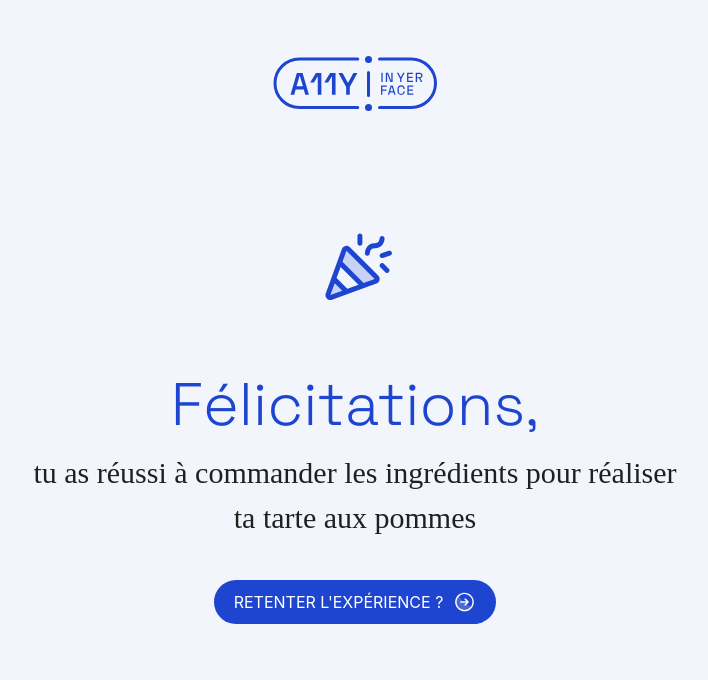
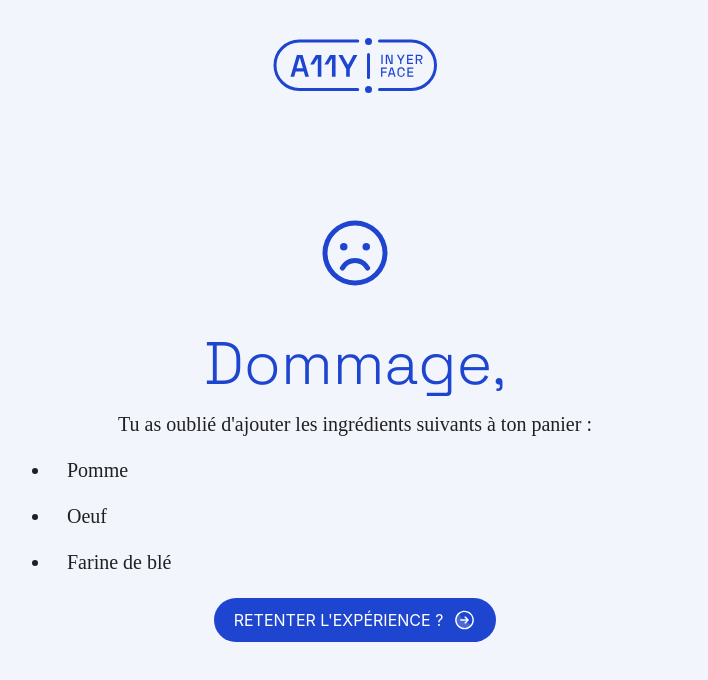
Before and after one commit to theodo/a11yinyerface, a Next.js app: page /final in a window 1280 px wide. Shown: the top 680 px of the page, without its empty margins (285-993 px from the left). Built offline with nearby package versions, Linux system fonts and the light colour scheme.

Commit message:
add failure case final page

```diff
--- /dev/null
+++ b/src/components/ui/FinalPage/FailureComponent.tsx
@@ -0,0 +1,45 @@
+import { List, ListItem, Typography } from "@mui/material";
+import { Container } from "@mui/system";
+import Image from "next/image";
+
+interface IFailureComponent {
+  missingCartTitles: string[];
+}
+
+const FailureComponent: React.FC<IFailureComponent> = ({
+  missingCartTitles,
+}) => {
+  return (
+    <Container>
+      <Image src={require("/public/icons/smiley-sad.svg")} alt="" />
+      <Typography
+        fontSize={60}
+        sx={{
+          color: "primary.main",
+          marginTop: "20px",
+        }}
+      >
+        Dommage,
+      </Typography>
+      <Typography
+        style={{
+          fontFamily: "fontFamily",
+          fontSize: "20px",
+          color: "primary.main",
+          marginBottom: "5px",
+        }}
+      >
+        Tu as oublié d&apos;ajouter les ingrédients suivants à ton panier :
+        <List sx={{ listStyleType: "disc" }}>
+          {missingCartTitles.map((title) => (
+            <ListItem sx={{ display: "list-item" }} key={title}>
+              {title}
+            </ListItem>
+          ))}
+        </List>
+      </Typography>
+    </Container>
+  );
+};
+
+export default FailureComponent;
--- /dev/null
+++ b/src/components/ui/FinalPage/SucessComponent.tsx
@@ -0,0 +1,30 @@
+import { Typography } from "@mui/material";
+import { Container } from "@mui/system";
+import Image from "next/image";
+
+const SuccessComponent = (
+  <Container>
+    <Image src={require("public/icons/congrats.svg")} alt="" />
+    <Typography
+      fontSize={60}
+      sx={{
+        color: "primary.main",
+        marginTop: "50px",
+      }}
+    >
+      Félicitations,
+    </Typography>
+    <Typography
+      style={{
+        fontFamily: "fontFamily",
+        fontSize: "30px",
+        color: "primary.main",
+        marginBottom: "5vh",
+      }}
+    >
+      tu as réussi à commander les ingrédients pour réaliser ta tarte aux pommes
+    </Typography>
+  </Container>
+);
+
+export default SuccessComponent;
--- a/src/pages/final.tsx
+++ b/src/pages/final.tsx
@@ -1,12 +1,28 @@
-import { Typography } from "@mui/material";
 import { Container } from "@mui/system";
+import { useAtom } from "jotai";
 import type { NextPage } from "next";
-import Image from "next/image";
 
 import AppLink from "src/components/ui/Buttons/AppLink";
+import FailureComponent from "src/components/ui/FinalPage/FailureComponent";
+import SuccessComponent from "src/components/ui/FinalPage/SucessComponent";
 import PageTextTemplate from "src/components/ui/PageTextTemplate/PageTextTemplate";
+import { cartAtom } from "src/store/cart";
 
 const FinalPage: NextPage = () => {
+  const [cart] = useAtom(cartAtom);
+  const expectedCartTitles = ["Pomme", "Oeuf", "Farine de blé"];
+  const missingCartTitles = [];
+  for (const expectedCartTitle of expectedCartTitles) {
+    if (
+      !Object.values(cart).find(
+        (cartItem) => cartItem.product.title === expectedCartTitle
+      )
+    ) {
+      missingCartTitles.push(expectedCartTitle);
+    }
+  }
+
+  const isCartValid = missingCartTitles.length == 0;
   const content = (
     <Container
       sx={{
@@ -17,30 +33,7 @@ const FinalPage: NextPage = () => {
         flexDirection: "column",
       }}
     >
-      <Image
-        src={require("public/product_assets/images/congrats.svg")}
-        alt=""
-      />
-      <Typography
-        fontSize={60}
-        sx={{
-          color: "primary.main",
-          marginTop: "50px",
-        }}
-      >
-        Félicitations,
-      </Typography>
-      <Typography
-        style={{
-          fontFamily: "fontFamily",
-          fontSize: "30px",
-          color: "primary.main",
-          marginBottom: "5vh",
-        }}
-      >
-        tu as réussi à commander les ingrédients pour réaliser ta tarte aux
-        pommes
-      </Typography>
+      {isCartValid ? SuccessComponent : FailureComponent({ missingCartTitles })}
       <AppLink text="Retenter l'expérience ?" link="/" />
     </Container>
   );
```
Also changed, not shown: public/icons/congrats.svg (renamed from public/product_assets/images/congrats.svg), public/icons/smiley-sad.svg (added).
